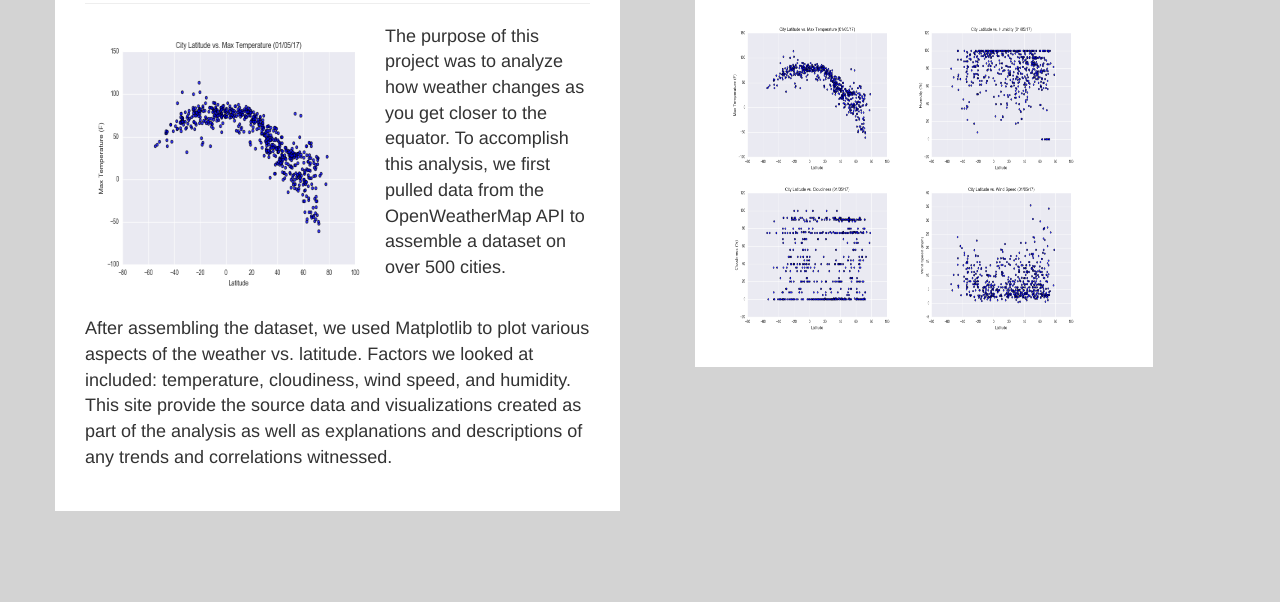
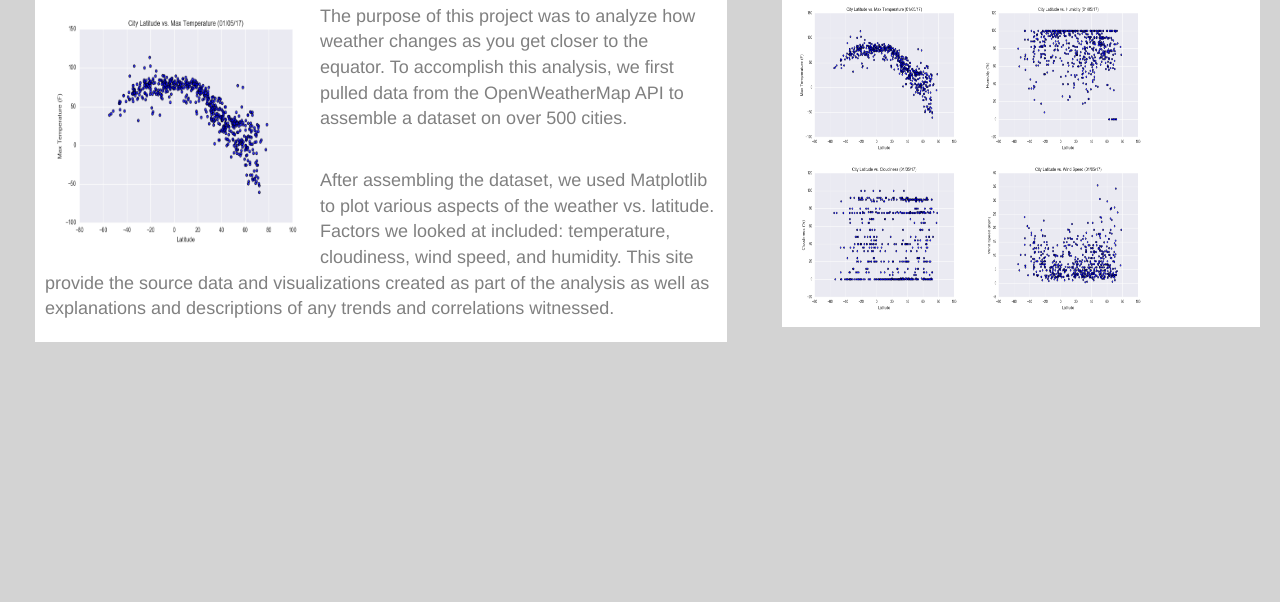
Before and after one commit to mosal2000/Bootstrap-Weather-Dashboard, a plain HTML site: page index.html in a window 1280 px wide. Shown: the part 198-800 px from the top of the page. Drawn offline with nearby package versions, Linux system fonts and the light colour scheme.

```diff
--- a/index.html
+++ b/index.html
@@ -53,13 +53,13 @@
 
         <div class="row">
 
-            <div class="col-md-6 col-sm-12 pad top" >
+            <div class="col-md-7 col-sm-12 pad top" >
                 <div class="box-container">
                     <div class="page-header">
                         <h1 class="box-title">Summary: Lattitude vs. X</h1>
                     </div>
 
-                    <img src="Images/Fig1.png"  alt="Latitude vs. Max Temperature" width="300" height="275" class="pull-left">
+                    <img src="Images/Fig1.png"  alt="Latitude vs. Max Temperature" width="275" height="250" class="pull-left">
 
                     <font size="4.5">
                     <div  class="description">
--- a/style.css
+++ b/style.css
@@ -3,10 +3,10 @@ body {
 }
 
 .box-container{
-    padding: 30px;
+    padding: 10px;
     background: white;
     margin-top:0px;
-    margin-left:40px;
+    margin-left:20px;
     margin-right:5px;
     margin-bottom:10px;
     align-content: center;
@@ -36,7 +36,8 @@ body {
 }
 
 .description {
-    font-size: "4.5"
+    font-size: "4.5";
+	color: gray;
 }
 
 .navbar-brand {
@@ -59,3 +60,4 @@ body {
 	font-weight: bold;
 	color: rgb(12, 173, 167);
     }
+}
```
Also changed, not shown: cloudiness.html (+1 -1 lines), humidity.html (+1 -1 lines), max_temperature.html (+1 -1 lines), wind_speed.html (+1 -1 lines). Lines whose indentation alone changed are shown as unchanged.
